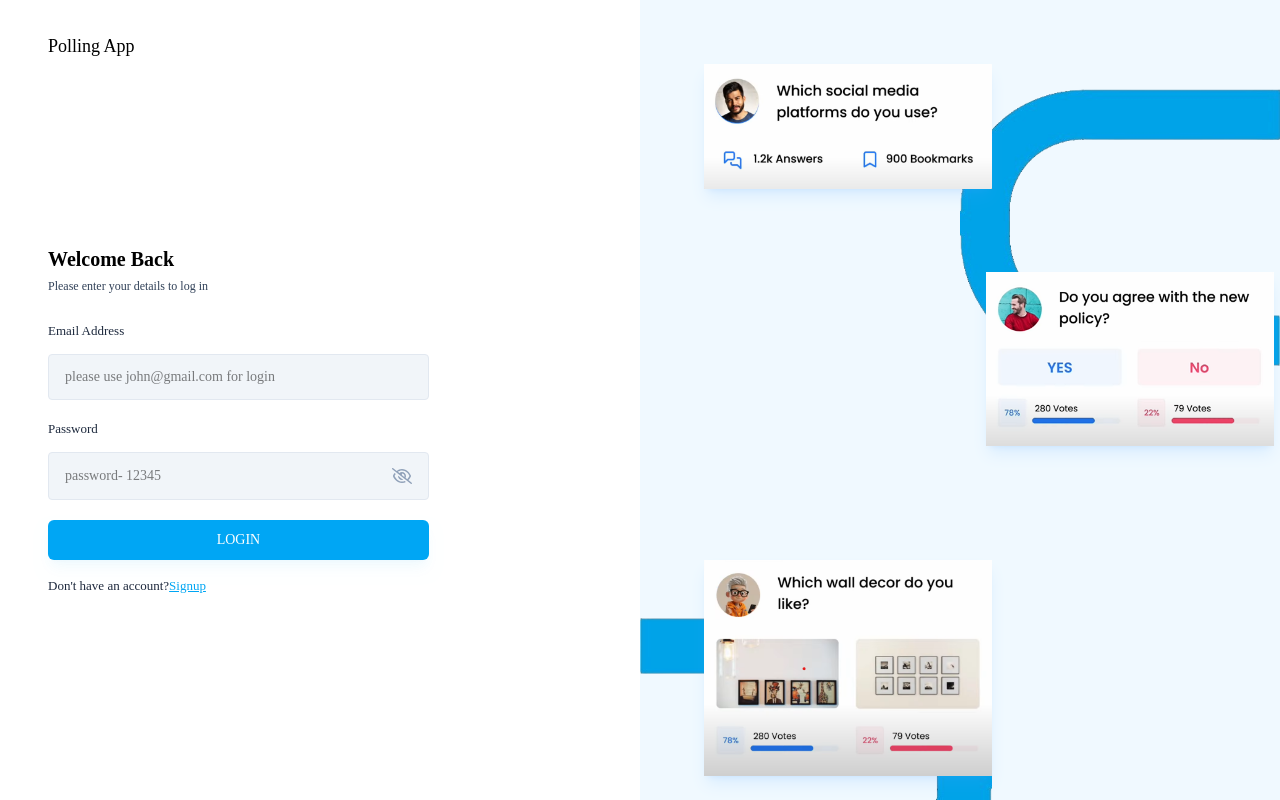
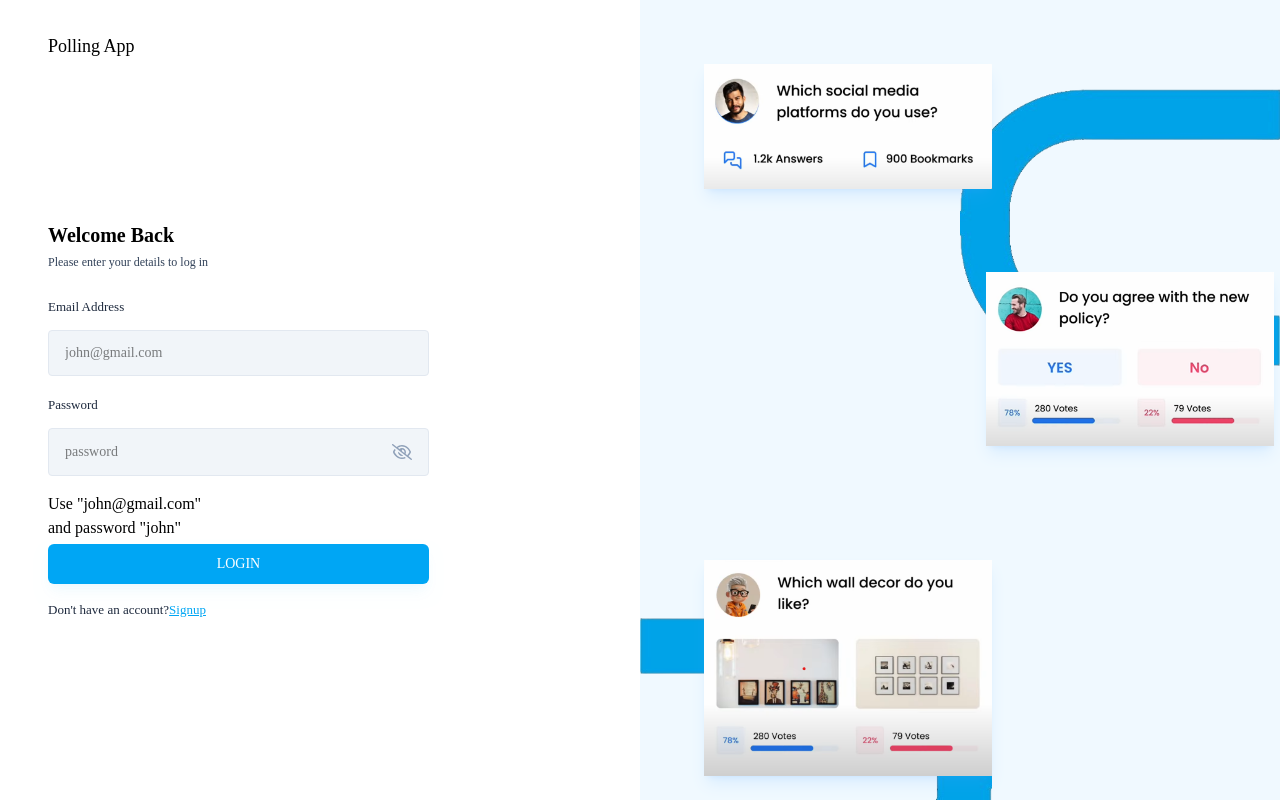
Before and after one commit to Amruthraj-dev/pollingMERNproject, a React (Vite) app in the folder frontend/polling-app/: page /login in a window 1280 px wide. Built offline with nearby package versions, Linux system fonts and the light colour scheme.

Commit message:
changes in guest login

```diff
--- a/frontend/polling-app/pages/Auth/LoginForm.jsx
+++ b/frontend/polling-app/pages/Auth/LoginForm.jsx
@@ -11,6 +11,7 @@ const LoginForm = () => {
   const [email, setEmail] = useState("");
   const [password, setPassword] = useState("");
   const [error, setError] = useState(null);
+  const [showguestCreds,setShowguestCreds]=useState(true)
 
   const { updateUser } = useContext(UserContext);
   const navigate = useNavigate();
@@ -62,16 +63,23 @@ const LoginForm = () => {
             value={email}
             onChange={({ target }) => setEmail(target.value)}
             label="Email Address"
-            placeholder="please use john@gmail.com for login"
+            placeholder="john@gmail.com"
             type="text"
           />
           <AuthInput
             value={password}
             onChange={({ target }) => setPassword(target.value)}
             label="Password"
-            placeholder="password- 12345"
+            placeholder="password"
             type="password"
           />
+
+         {showguestCreds && (
+          <>
+           <p>Use &quot;john@gmail.com&quot;</p>
+          <p>and password &quot;john&quot;</p>
+          </>
+        )}
 
           {error && <p className="text-red-500 text-xs pb-2.5">{error}</p>}
 
```
Also changed, not shown: frontend/polling-app/src/components/options/AuthInput.jsx (line endings or trailing spaces).
